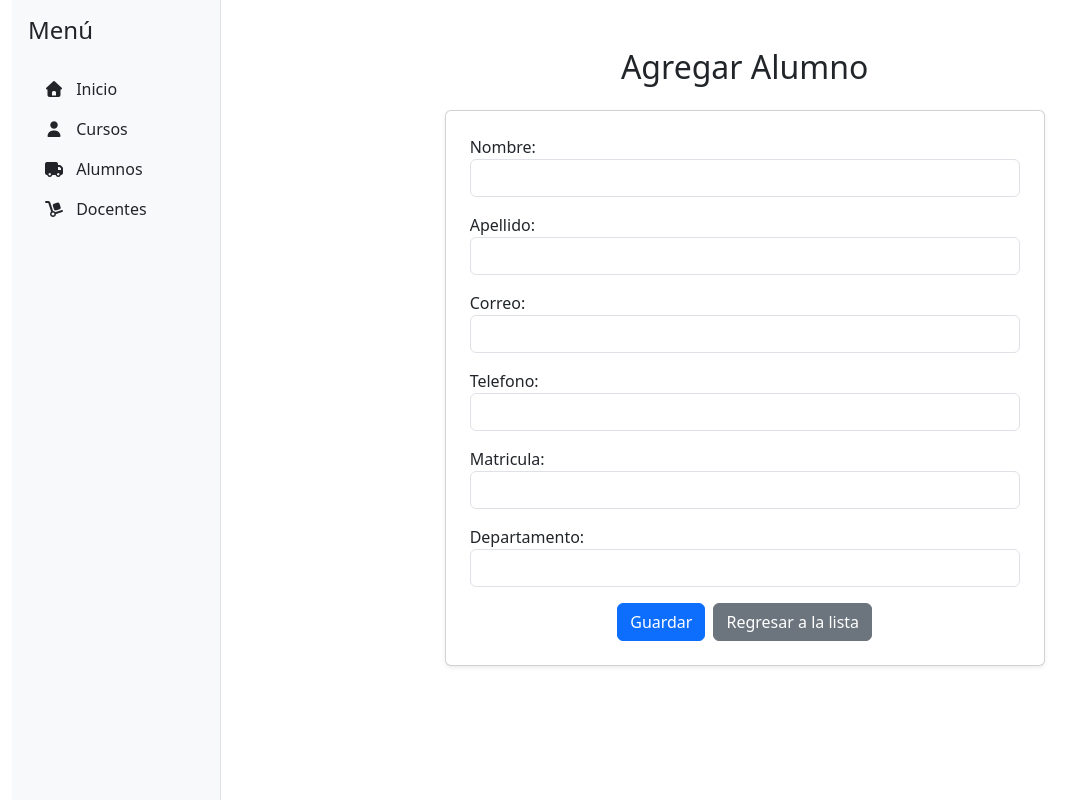
After one commit to EduardoPicazo/crud_PM, a Django app: page /alumnos/agregar/ in a window 1280 px wide. The commit adds this page. Shown: the whole page, without its empty margins (0-1078 px from the left). Run offline with Django 5.2, Linux system fonts and the light colour scheme; some libraries are stand-ins or nearby versions.

Commit message:
Se actualizo el CRUD Alumnos completo y funciona Agregar Modificar  y Eliminar Alumnos

```diff
--- a/crud_PM/urls.py
+++ b/crud_PM/urls.py
@@ -24,7 +24,11 @@ urlpatterns = [
     path('cursos/', views.consultar_cursos, name='consultar_cursos'),
     path('agregar/', views.agregar_curso, name='agregar_curso'),
     path('eliminar/<int:curso_id>/', views.eliminar_curso, name='eliminar_curso'),
-     path('cursos/editar/<int:id>/', views.editar_curso, name='editar_curso'),
+    path('cursos/editar/<int:id>/', views.editar_curso, name='editar_curso'),
+    path('alumnos/', views.listar_alumnos, name='listar_alumnos'),
+    path('alumnos/agregar/', views.agregar_alumno, name='agregar_alumno'),
+    path('alumnos/editar/<int:id>/', views.editar_alumno, name='editar_alumno'),
+    path('alumnos/eliminar/<int:id>/', views.eliminar_alumno, name='eliminar_alumno'),
 
 
 ]
--- /dev/null
+++ b/cursos/forms.py
@@ -0,0 +1,29 @@
+from django import forms
+from .models import Alumno, Curso
+
+class AlumnoForm(forms.ModelForm):
+    class Meta:
+        model = Alumno
+        fields = ['nombre', 'apellido', 'correo', 'telefono', 'matricula', 'departamento']
+        widgets = {
+            'nombre': forms.TextInput(attrs={'class': 'form-control'}),
+            'apellido': forms.TextInput(attrs={'class': 'form-control'}),
+            'correo': forms.EmailInput(attrs={'class': 'form-control'}),
+            'telefono': forms.TextInput(attrs={'class': 'form-control'}),
+            'matricula': forms.TextInput(attrs={'class': 'form-control'}),
+            'departamento': forms.TextInput(attrs={'class': 'form-control'}),
+        }
+
+class CursoForm(forms.ModelForm):
+    class Meta:
+        model = Curso
+        fields = '__all__'  # o especifica los campos: ['nombre', 'descripcion', 'fecha_inicio', ...]
+        widgets = {
+            'nombre': forms.TextInput(attrs={'class': 'form-control'}),
+            'descripcion': forms.Textarea(attrs={'class': 'form-control', 'rows': 3}),
+            'fecha_inicio': forms.DateInput(attrs={'class': 'form-control', 'type': 'date'}),
+            'fecha_cierre': forms.DateInput(attrs={'class': 'form-control', 'type': 'date'}),
+            'horario': forms.TextInput(attrs={'class': 'form-control'}),
+            'cupo_disponible': forms.NumberInput(attrs={'class': 'form-control'}),
+            'docente': forms.TextInput(attrs={'class': 'form-control'}),
+        }
--- a/cursos/models.py
+++ b/cursos/models.py
@@ -32,9 +32,12 @@ class CursoForm(forms.ModelForm):
 
 class Alumno(models.Model):
     nombre = models.CharField(max_length=100)
-    apellido = models.CharField(max_length=50)
-    correo = models.CharField(max_length=120)
+    apellido = models.CharField(max_length=100)
+    correo = models.EmailField(max_length=120)  # Cambié a EmailField
     telefono = models.CharField(max_length=15, blank=True, null=True)
     matricula = models.CharField(max_length=20, unique=True)
-    departamneto = models.CharField(max_length=100)
-    fecha_registro = models.DateField()
+    departamento = models.CharField(max_length=100)  # Corregí "departamneto" a "departamento"
+    fecha_registro = models.DateTimeField(auto_now_add=True)  # Mejor usar DateTimeField con auto_now_add
+
+    def __str__(self):
+        return f"{self.nombre} {self.apellido}"
--- a/cursos/templates/_sidebar.html
+++ b/cursos/templates/_sidebar.html
@@ -11,7 +11,7 @@
     </a>
   </li>
   <li class="nav-item">
-    <a href="#" class="nav-link text-dark">
+    <a href="{% url 'listar_alumnos' %}" class="nav-link text-dark">
       <i class="fa-solid fa-truck me-2"></i> Alumnos
     </a>
   </li>
--- /dev/null
+++ b/cursos/templates/agregar_alumno.html
@@ -0,0 +1,42 @@
+{% extends "base.html" %}
+
+{% block content %}
+<div class="container mt-4">
+    <h2 class="mb-4 text-center">Agregar Alumno</h2>
+
+    <div class="d-flex justify-content-center">
+        <form method="post" class="card p-4 shadow-sm" style="width: 100%; max-width: 600px;">
+            {% csrf_token %}
+            <div class="mb-3">
+                {{ form.nombre.label_tag }}
+                {{ form.nombre }}
+            </div>
+            <div class="mb-3">
+                {{ form.apellido.label_tag }}
+                {{ form.apellido }}
+            </div>
+            <div class="mb-3">
+                {{ form.correo.label_tag }}
+                {{ form.correo }}
+            </div>
+            <div class="mb-3">
+                {{ form.telefono.label_tag }}
+                {{ form.telefono }}
+            </div>
+            <div class="mb-3">
+                {{ form.matricula.label_tag }}
+                {{ form.matricula }}
+            </div>
+            <div class="mb-3">
+                {{ form.departamento.label_tag }}
+                {{ form.departamento }}
+            </div>
+
+            <div class="d-flex justify-content-center">
+                <button type="submit" class="btn btn-primary me-2">Guardar</button>
+                <a href="{% url 'listar_alumnos' %}" class="btn btn-secondary">Regresar a la lista</a>
+            </div>
+        </form>
+    </div>
+</div>
+{% endblock %}
--- a/cursos/views.py
+++ b/cursos/views.py
@@ -1,6 +1,8 @@
 from django.shortcuts import render, redirect, get_object_or_404
 from django.contrib import messages
+from .models import Curso, Alumno
 from cursos.models import Curso, CursoForm
+from .forms import AlumnoForm
 
 # Create your views here.
 def login (request):
@@ -46,3 +48,37 @@ def editar_curso(request, id):
         messages.success(request, "El curso ha sido actualizado correctamente.")
 
     return redirect("consultar_cursos")
+
+#Alumnos
+
+def listar_alumnos(request):
+    alumnos = Alumno.objects.all()
+    return render(request, 'alumnos.html', {'alumnos': alumnos})
+
+def agregar_alumno(request):
+    if request.method == 'POST':
+        form = AlumnoForm(request.POST)
+        if form.is_valid():
+            form.save()
+            return redirect('listar_alumnos')
+    else:
+        form = AlumnoForm()
+    return render(request, 'agregar_alumno.html', {'form': form})
+
+def editar_alumno(request, id):
+    alumno = get_object_or_404(Alumno, id=id)
+    if request.method == 'POST':
+        form = AlumnoForm(request.POST, instance=alumno)
+        if form.is_valid():
+            form.save()
+            return redirect('listar_alumnos')
+    else:
+        form = AlumnoForm(instance=alumno)
+    return render(request, 'editar_alumno.html', {'form': form, 'alumno': alumno})
+
+def eliminar_alumno(request, id):
+    alumno = get_object_or_404(Alumno, id=id)
+    if request.method == 'POST':
+        alumno.delete()
+        return redirect('listar_alumnos')
+    return render(request, 'eliminar_alumno.html', {'alumno': alumno})
```
Also changed, not shown: cursos/templates/alumnos.html (+51 -0 lines), cursos/templates/editar_alumno.html (added, +42 -0 lines), cursos/templates/eliminar_alumno.html (added, +18 -0 lines), cursos/migrations/0003_rename_departamneto_alumno_departamento_and_more.py (added), 1 other file.
